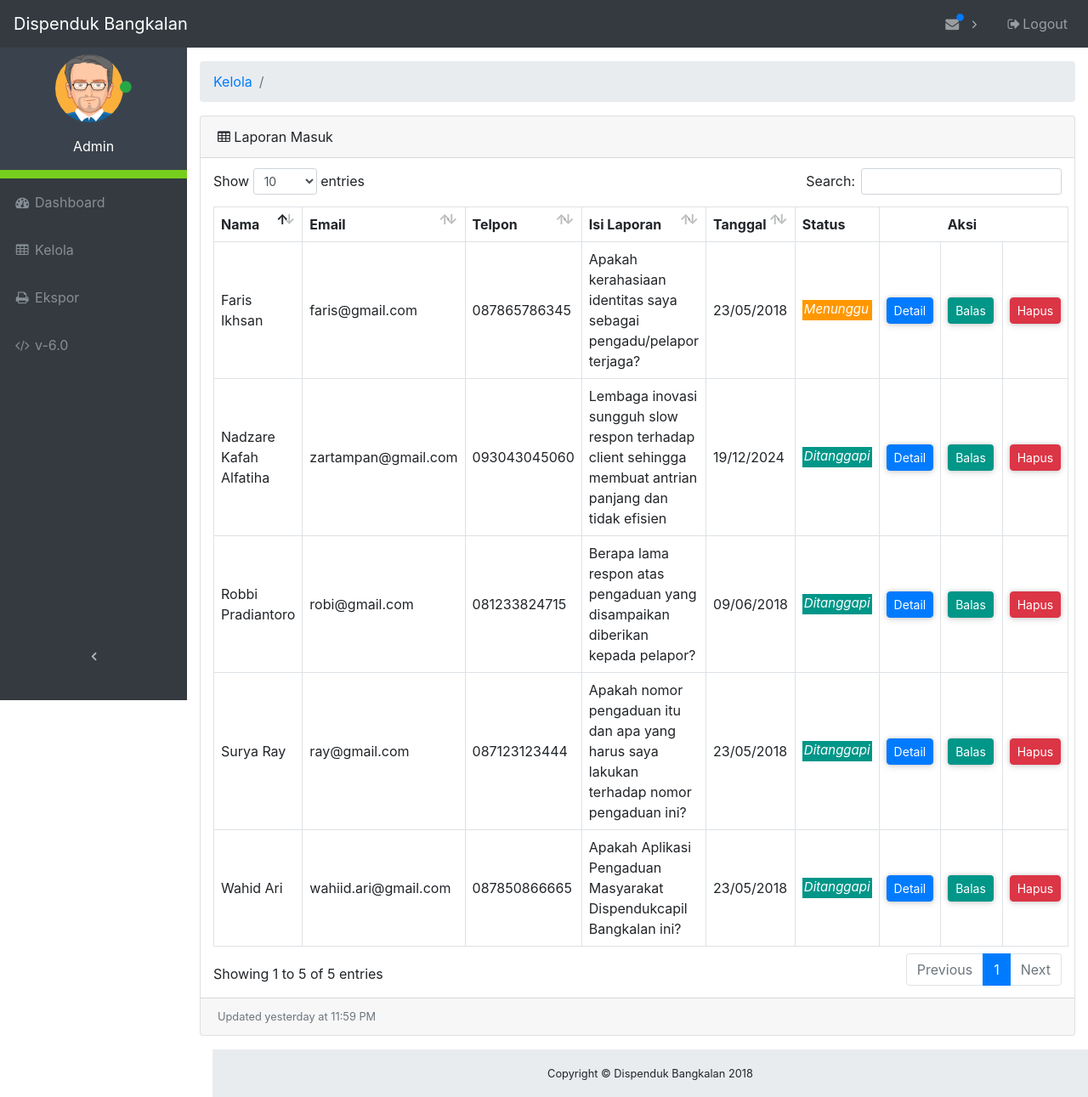
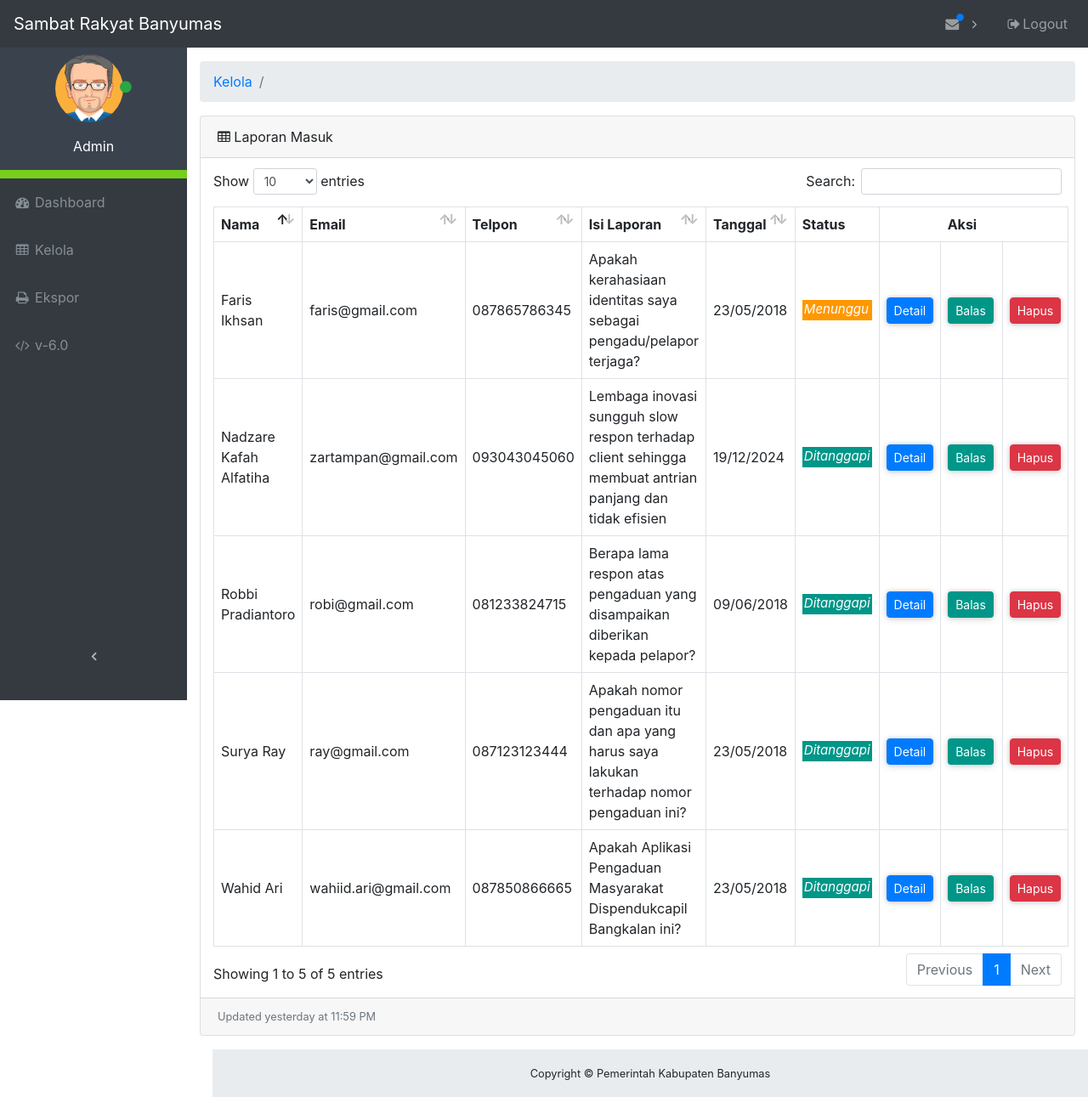
Before and after one commit to kendikadimas/SAMBATRAKYAT, a PHP site: page /admin/tables in a window 1280 px wide. Shown: the whole page at 85% size. Run offline with PHP 8.4, Linux system fonts and the light colour scheme; data comes from the database, SQL or seed files in the repository; some web fonts are replaced.

Commit message:
changes admin panel page

```diff
--- a/admin/tables.php
+++ b/admin/tables.php
@@ -59,7 +59,7 @@
     <meta name="description" content="">
     <meta name="author" content="">
     <link rel="shortcut icon" href="images/favicon.ico">
-    <title>Table - Pengaduan Dispenduk Bangkalan</title>
+    <title>Table - Sambat Rakyat Banyumas</title>
     <!-- Bootstrap core CSS-->
     <link href="vendor/bootstrap/css/bootstrap.css" rel="stylesheet">
     <!-- Custom fonts for this template-->
@@ -73,7 +73,7 @@
 <body class="fixed-nav sticky-footer" id="page-top">
     <!-- Navigation-->
     <nav class="navbar navbar-expand-lg navbar-dark bg-dark fixed-top" id="mainNav">
-        <a class="navbar-brand" href="index">Dispenduk Bangkalan</a>
+        <a class="navbar-brand" href="index">Sambat Rakyat Banyumas</a>
         <button class="navbar-toggler navbar-toggler-right" type="button" data-toggle="collapse" data-target="#navbarResponsive" aria-controls="navbarResponsive" aria-expanded="false" aria-label="Toggle navigation">
             <span class="navbar-toggler-icon"></span>
         </button>
@@ -400,7 +400,7 @@
         <footer class="sticky-footer">
             <div class="container">
                 <div class="text-center">
-                    <small>Copyright © Dispenduk Bangkalan 2018</small>
+                    <small>Copyright © Pemerintah Kabupaten Banyumas</small>
                 </div>
             </div>
         </footer>
@@ -442,7 +442,7 @@
                     </div>
                     <div class="modal-body">
                         <h5 style="text-align : center;">V-6.0</h5>
-                        <p style="text-align : center;">Copyright © Dispenduk Bangkalan 2018</p>
+                        <p style="text-align : center;">Copyright © Pemerintahan Kabupaten Banyumas</p>
                     </div>
                     <div class="modal-footer">
                         <button type="button" class="btn btn-close card-shadow-2 btn-sm" data-dismiss="modal">Tutup</button>
```
Also changed, not shown: admin/export.php (+4 -4 lines).
